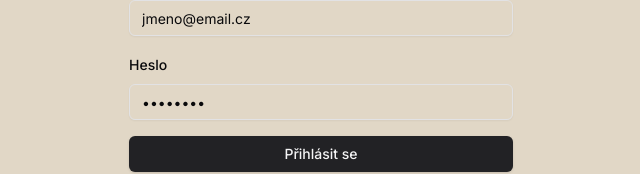
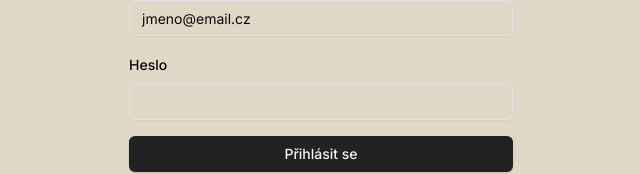
Before and after one commit to ishchuktaras/salon-harmonie-frontend, a Next.js app: page /login in a window 1280 px wide. Shown: the part 334-508 px from the top of the page, without its empty margins (319-959 px from the left). Built offline with nearby package versions, Linux system fonts and the light colour scheme; no server answers.

Commit message:
fix(api): Correct API client base URL and update login form

```diff
--- a/src/components/login-form.tsx
+++ b/src/components/login-form.tsx
@@ -15,7 +15,7 @@ import {
   FormMessage,
 } from '@/components/ui/form';
 import { Input } from '@/components/ui/input';
-import { useAuth } from './auth/auth-provider'; // Importujeme náš hook
+import { useAuth } from './auth/auth-provider';
 import { useState } from 'react';
 import { Alert, AlertDescription, AlertTitle } from './ui/alert';
 import { AlertCircle } from 'lucide-react';
@@ -85,7 +85,7 @@ export function LoginForm() {
             <FormItem>
               <FormLabel>Heslo</FormLabel>
               <FormControl>
-                <Input type="password" placeholder="••••••••" {...field} />
+                <Input type="password" placeholder="" {...field} />
               </FormControl>
               <FormMessage />
             </FormItem>
--- a/src/lib/api/client.ts
+++ b/src/lib/api/client.ts
@@ -1,9 +1,8 @@
-// src/lib/api/client.ts
-
 import axios from 'axios';
 import Cookies from 'js-cookie';
 
-const API_URL = process.env.NEXT_PUBLIC_API_URL || 'http://localhost:3001/api';
+// --- OPRAVA ZDE: Odebrán /api prefix ---
+const API_URL = process.env.NEXT_PUBLIC_API_URL || 'http://localhost:3001';
 
 class ApiClient {
   private client;
```
